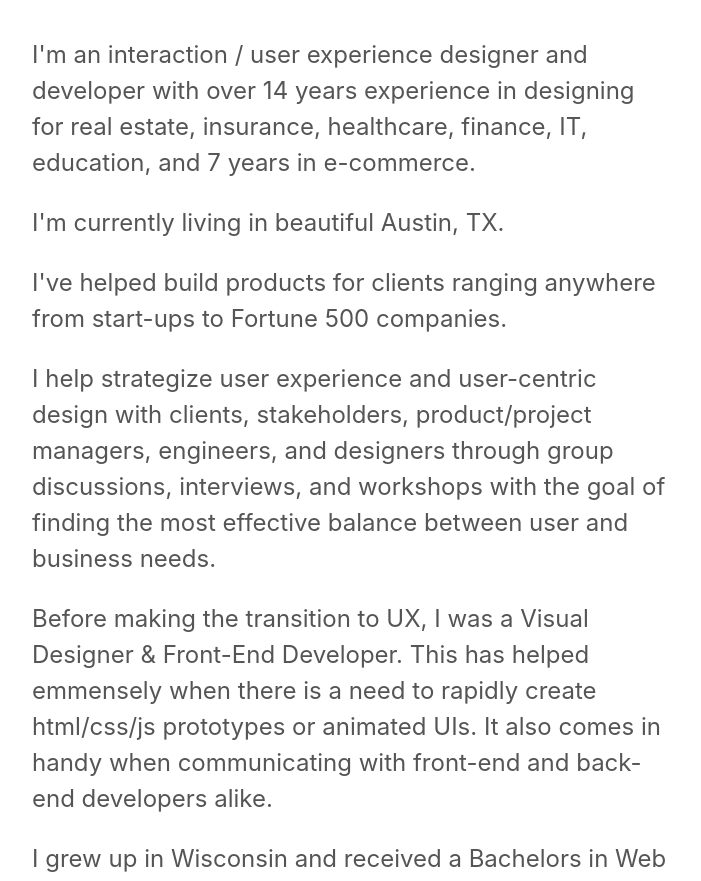
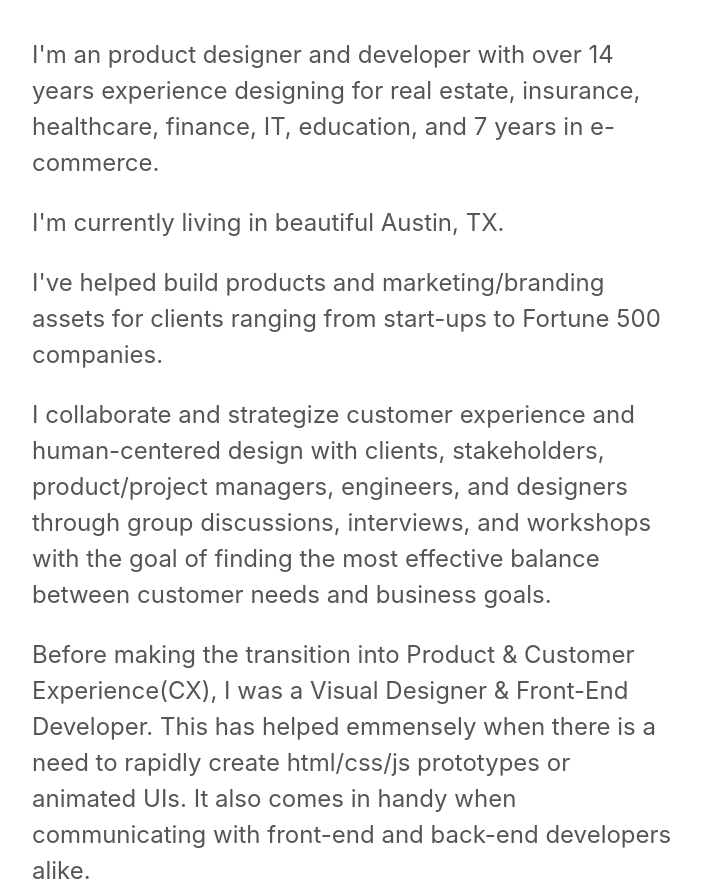
Before and after one commit to zweiland/zweiland.github.io, a plain HTML site: page about.html in a window 1280 px wide. Shown: the part 650-1531 px from the top of the page, without its empty margins (288-989 px from the left). Drawn offline with Linux system fonts and the light colour scheme.

Commit message:
about tweaks

```diff
--- a/about.html
+++ b/about.html
@@ -22,11 +22,11 @@
 		<div class="wrapper">
 			<img src="img/zak-4.jpg" class="zak">
 			<h1>About Zak Weiland</h1>
-			<p>I'm an interaction / user experience designer and developer with over 14 years experience in designing for real estate, insurance, healthcare, finance, IT, education, and 7 years in e-commerce.</p>
+			<p>I'm an product designer and developer with over 14 years experience designing for real estate, insurance, healthcare, finance, IT, education, and 7 years in e-commerce.</p>
 			<p>I'm currently living in beautiful Austin, TX.</p>
-			<p>I've helped build products for clients ranging anywhere from start-ups to Fortune 500 companies.</p>
-			<p>I help strategize user experience and user-centric design with clients, stakeholders, product/project managers, engineers, and designers through group discussions, interviews, and workshops with the goal of finding the most effective balance between user and business needs.</p>
-			<p>Before making the transition to UX, I was a Visual Designer &amp; Front-End Developer. This has helped emmensely when there is a need to rapidly create html/css/js prototypes or animated UIs. It also comes in handy when communicating with front-end and back-end developers alike.</p>
+			<p>I've helped build products and marketing/branding assets for clients ranging from start-ups to Fortune 500 companies.</p>
+			<p>I collaborate and strategize customer experience and human-centered design with clients, stakeholders, product/project managers, engineers, and designers through group discussions, interviews, and workshops with the goal of finding the most effective balance between customer needs and business goals.</p>
+			<p>Before making the transition into Product & Customer Experience(CX), I was a Visual Designer &amp; Front-End Developer. This has helped emmensely when there is a need to rapidly create html/css/js prototypes or animated UIs. It also comes in handy when communicating with front-end and back-end developers alike.</p>
 			<p>I grew up in Wisconsin and received a Bachelors in Web &amp; Digital Media Development from the University of Wisconsin - Stevens Point.</p>
 			<p>When I'm not researching the mating rituals of interaction design and psychology, I'm an obsessed <a href="http://www.strava.com/athletes/2135089">road cyclist</a>, <a href="https://soundcloud.com/uugnpieco">music lover</a>, and comedy nerd. Not surpisingly, I also have a semi-inappropriate love affair with coffee.</p>
 
```
